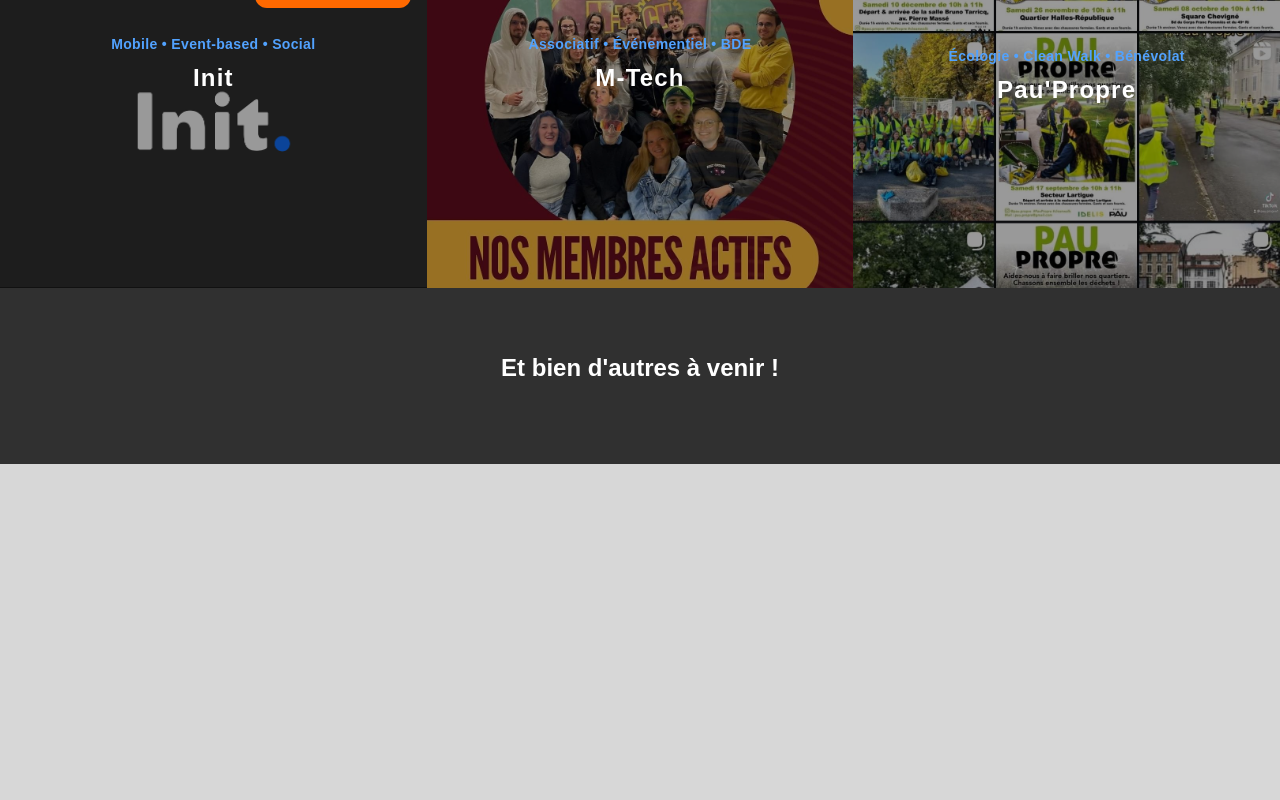
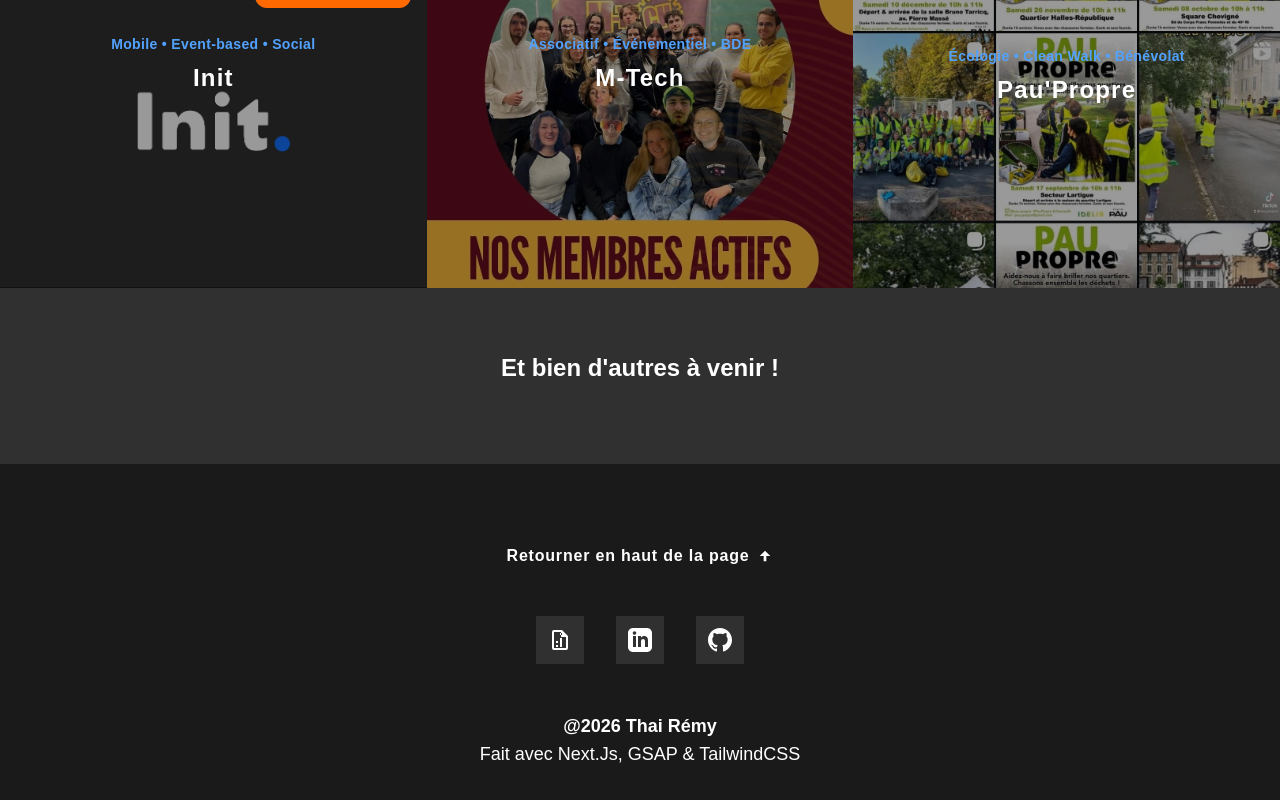
Before and after one commit to remythai/portfolio, a Next.js app: page / in a window 1280 px wide. Shown: the part 7568-8368 px from the top of the page. Before the commit the page ends 8032 px from the top, so only its background shows below. Built offline with nearby package versions, Linux system fonts and the light colour scheme.

Commit message:
feat: added footer

```diff
--- a/src/app/page.tsx
+++ b/src/app/page.tsx
@@ -4,7 +4,7 @@ import { IntroductionHeroSection } from "@/components/sections/IntroductionHeroS
 // import { EducationSection } from "@/components/sections/EducationSection";
 import { ProjectGallerySection } from "@/components/sections/ProjectGallerySection";
 import { SkillsAndExperienceSection } from "@/components/sections/SkillsAndExperienceSection";
-// import { SocialMediaFooterSection } from "@/components/sections/SocialMediaFooterSection";
+import { SocialMediaFooterSection } from "@/components/sections/SocialMediaFooterSection";
 
 export default function Home() {
   return (
@@ -14,7 +14,7 @@ export default function Home() {
       <SkillsAndExperienceSection />
       <ProjectGallerySection />
       {/* <ContactFormSection /> */}
-      {/* <SocialMediaFooterSection /> */}
+      <SocialMediaFooterSection />
     </main>
   );
 }
--- /dev/null
+++ b/src/components/sections/SocialMediaFooterSection.tsx
@@ -0,0 +1,124 @@
+'use client'
+
+import { JSX, useRef, useEffect } from "react";
+import { gsap } from "gsap";
+
+export const SocialMediaFooterSection = (): JSX.Element => {
+  const arrowRef = useRef<SVGSVGElement>(null);
+
+  const socialMediaLinks = [
+    {
+      alt: "CV",
+      href: "/cv.pdf",
+      icon: (
+        <svg className="w-5 h-5 md:w-6 md:h-6" fill="currentColor" viewBox="0 0 24 24">
+          <path d="M14,2H6A2,2 0 0,0 4,4V20A2,2 0 0,0 6,22H18A2,2 0 0,0 20,20V8L14,2M18,20H6V4H13V9H18V20M10,19H8V17H10V19M14,19H12V10H14V19M10,15H8V13H10V15M14,7H12V5H14V7Z"/>
+        </svg>
+      )
+    },
+    {
+      alt: "LinkedIn",
+      href: "https://www.linkedin.com/in/remy-thai/",
+      icon: (
+        <svg className="w-5 h-5 md:w-6 md:h-6" fill="currentColor" viewBox="0 0 24 24">
+          <path d="M19 0h-14c-2.761 0-5 2.239-5 5v14c0 2.761 2.239 5 5 5h14c2.762 0 5-2.239 5-5v-14c0-2.761-2.238-5-5-5zm-11 19h-3v-11h3v11zm-1.5-12.268c-.966 0-1.75-.79-1.75-1.764s.784-1.764 1.75-1.764 1.75.79 1.75 1.764-.783 1.764-1.75 1.764zm13.5 12.268h-3v-5.604c0-3.368-4-3.113-4 0v5.604h-3v-11h3v1.765c1.396-2.586 7-2.777 7 2.476v6.759z"/>
+        </svg>
+      )
+    },
+    {
+      alt: "Github",
+      href: "https://github.com/remythai",
+      icon: (
+        <svg className="w-5 h-5 md:w-6 md:h-6" fill="currentColor" viewBox="0 0 24 24">
+          <path d="M12 0c-6.626 0-12 5.373-12 12 0 5.302 3.438 9.8 8.207 11.387.599.111.793-.261.793-.577v-2.234c-3.338.726-4.033-1.416-4.033-1.416-.546-1.387-1.333-1.756-1.333-1.756-1.089-.745.083-.729.083-.729 1.205.084 1.839 1.237 1.839 1.237 1.07 1.834 2.807 1.304 3.492.997.107-.775.418-1.305.762-1.604-2.665-.305-5.467-1.334-5.467-5.931 0-1.311.469-2.381 1.236-3.221-.124-.303-.535-1.524.117-3.176 0 0 1.008-.322 3.301 1.23.957-.266 1.983-.399 3.003-.404 1.02.005 2.047.138 3.006.404 2.291-1.552 3.297-1.23 3.297-1.23.653 1.653.242 2.874.118 3.176.77.84 1.235 1.911 1.235 3.221 0 4.609-2.807 5.624-5.479 5.921.43.372.823 1.102.823 2.222v3.293c0 .319.192.694.801.576 4.765-1.589 8.199-6.086 8.199-11.386 0-6.627-5.373-12-12-12z"/>
+        </svg>
+      )
+    },
+  ];
+
+  const handleBackToTop = () => {
+    window.scrollTo({ top: 0, behavior: "smooth" });
+  };
+
+  useEffect(() => {
+    if (arrowRef.current) {
+      gsap.set(arrowRef.current, {
+        transformOrigin: "center center"
+      });
+
+      gsap.fromTo(
+        arrowRef.current,
+        {
+          rotation: 90
+        },
+        {
+          rotation: 0,
+          duration: 1,
+          ease: "power2.out"
+        }
+      );
+    }
+  }, []);
+
+  const handleHover = (isEntering: boolean) => {
+    if (arrowRef.current) {
+      gsap.to(arrowRef.current, {
+        y: isEntering ? -4 : 0,
+        duration: 0.3,
+        ease: "power2.out"
+      });
+    }
+  };
+
+  return (
+    <footer className="relative w-full bg-[#1a1a1a] py-12 md:py-16 lg:py-20">
+      <div className="max-w-7xl mx-auto px-4 sm:px-6 lg:px-8">
+        <div className="flex justify-center mb-8 md:mb-12">
+          <button
+            onClick={handleBackToTop}
+            onMouseEnter={() => handleHover(true)}
+            onMouseLeave={() => handleHover(false)}
+            className="group flex items-center gap-2 font-montserrat font-bold text-white text-sm md:text-base tracking-wider hover:text-gray-300 transition-colors bg-transparent border-0 cursor-pointer"
+            aria-label="Back to top"
+          >
+            Retourner en haut de la page
+            <svg
+              ref={arrowRef}
+              className="w-4 h-4 inline-block"
+              fill="currentColor"
+              viewBox="0 0 24 24"
+              aria-hidden="true"
+            >
+              <path d="M12 4l-8 8h6v8h4v-8h6z"/>
+            </svg>
+          </button>
+        </div>
+
+        <nav
+          className="flex justify-center gap-6 md:gap-8 mb-8 md:mb-12"
+          aria-label="Social media links"
+        >
+          {socialMediaLinks.map((link, index) => (
+            <a
+              key={index}
+              href={link.href}
+              target={link.alt !== "CV" ? "_blank" : undefined}
+              rel={link.alt !== "CV" ? "noopener noreferrer" : undefined}
+              aria-label={link.alt}
+              className="w-10 h-10 md:w-12 md:h-12 flex items-center justify-center bg-[#303030] hover:bg-[#404040] transition-all hover:scale-110 text-white"
+            >
+              {link.icon}
+            </a>
+          ))}
+        </nav>
+
+        <p className="text-center font-nunito text-white text-sm md:text-base lg:text-lg">
+          <span className="font-bold">@2026 Thai Rémy </span>
+        </p>
+        <p className="text-center font-nunito text-white text-sm md:text-base lg:text-lg">
+          <span className="font-normal">Fait avec Next.Js, GSAP & TailwindCSS</span>
+        </p>
+      </div>
+    </footer>
+  );
+};
```
